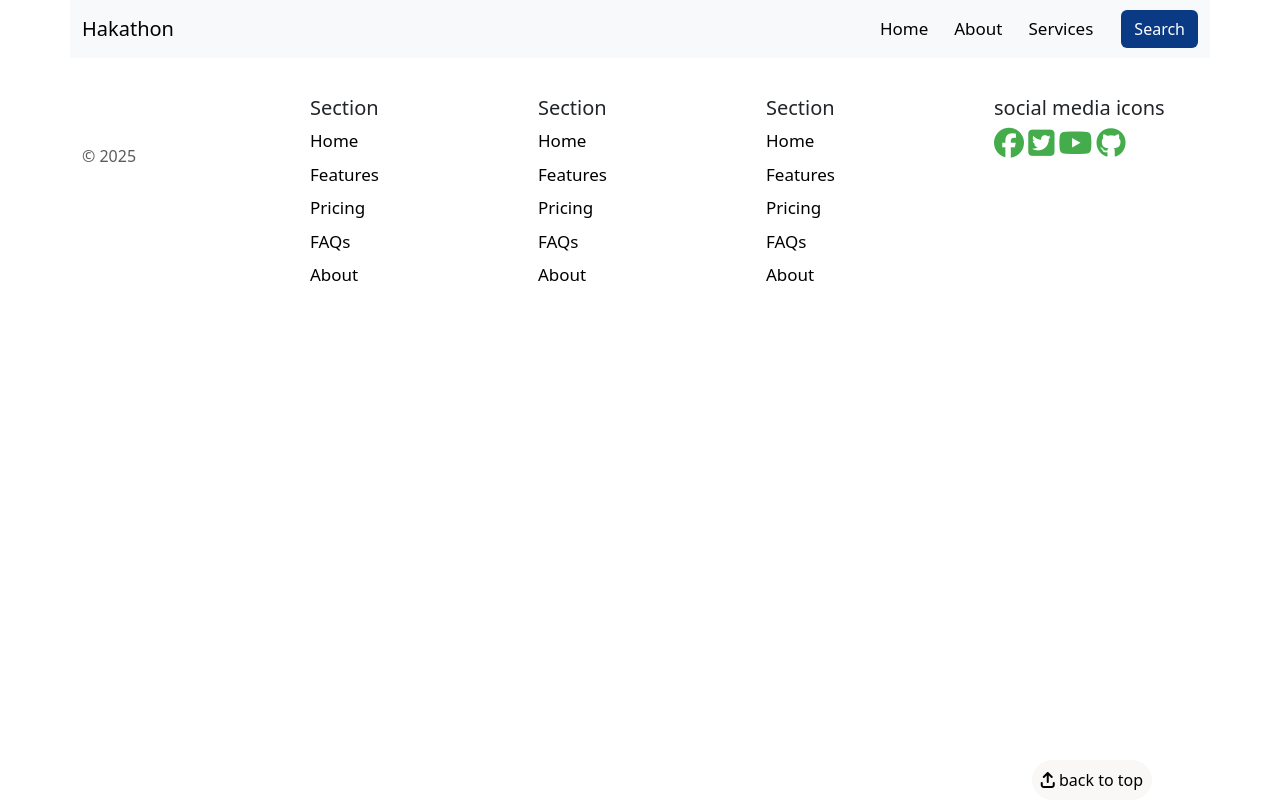
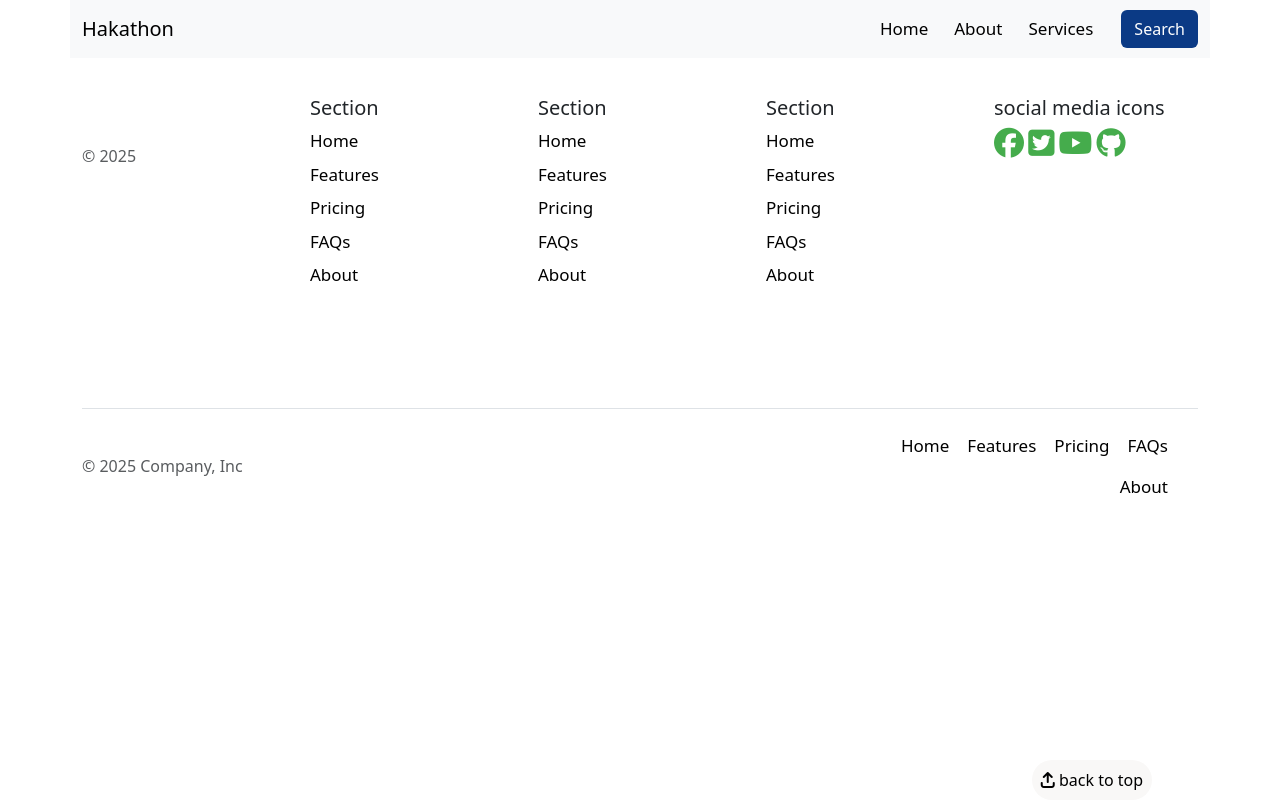
Before and after one commit to sameenfatima93/first_moduler, a plain HTML site: page index.html in a window 1280 px wide. Drawn offline with nearby package versions, Linux system fonts and the light colour scheme; a script that the page names is missing.

Commit message:
smallfotter_incert

```diff
--- a/index.html
+++ b/index.html
@@ -8,6 +8,7 @@
     <link href="https://cdn.jsdelivr.net/npm/bootstrap@5.3.7/dist/css/bootstrap.min.css" rel="stylesheet"
         integrity="sha384-LN+7fdVzj6u52u30Kp6M/trliBMCMKTyK833zpbD+pXdCLuTusPj697FH4R/5mcr" crossorigin="anonymous">
     <script src="https://kit.fontawesome.com/28fe231537.js" crossorigin="anonymous"></script>
+    <script src="https://unpkg.com/@lottiefiles/dotlottie-wc@0.6.2/dist/dotlottie-wc.js" type="module"></script>
     <link rel="stylesheet" href="style.css">
 </head>
 
@@ -108,7 +109,30 @@
                 </ul> -->
             </div>
         </footer>
+
+        <!-- <div class="container"> -->
+        <footer class="d-flex flex-wrap justify-content-between align-items-center py-3 my-4 border-top">
+            <p class="col-md-4 mb-0 text-body-secondary">© 2025 Company, Inc</p> <a href="/"
+                class="col-md-4 d-flex align-items-center justify-content-center mb-3 mb-md-0 me-md-auto link-body-emphasis text-decoration-none"
+                aria-label="Bootstrap">
+                <!-- <svg class="bi me-2" width="40" height="32" aria-hidden="true">
+                        <use xlink:href="#bootstrap"></use>
+                    </svg> -->
+            </a>
+            <ul class="nav col-md-4 justify-content-end px-3">
+                <li class="nav-item"><a href="#" class="nav-link px-1 text-body-secondary">Home</a></li>
+                <li class="nav-item"><a href="#" class="nav-link px-1 text-body-secondary">Features</a></li>
+                <li class="nav-item"><a href="#" class="nav-link px-1 text-body-secondary">Pricing</a></li>
+                <li class="nav-item"><a href="#" class="nav-link px-1 text-body-secondary">FAQs</a></li>
+                <li class="nav-item"><a href="#" class="nav-link px-1 text-body-secondary">About</a></li>
+            </ul>
+        </footer>
+        <!-- </div> -->
+
     </div>
+
+    <!-- <dotlottie-wc src="https://lottie.host/10a6764d-623d-4177-8a01-2cc463742644/TFhPTAcjt0.lottie"
+        style="width: 200px;height: 200px" speed="3" autoplay loop></dotlottie-wc> -->
     <!-- <div class="container">
         <nav class="navbar navbar-expand-lg ">
             <div class="container-fluid ">
```
